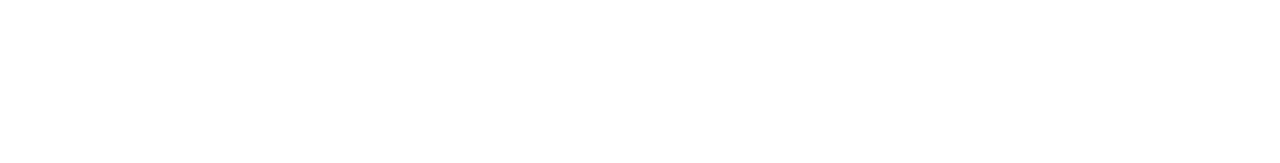
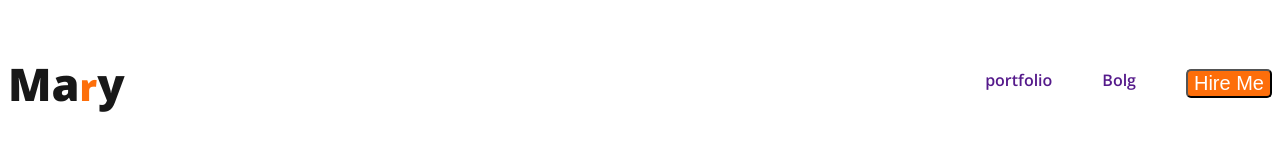
Before and after one commit to jhmasudrana/porttfolio, a plain HTML site: page index.html in a window 1280 px wide. Drawn offline with nearby package versions, Linux system fonts and the light colour scheme.

Commit message:
first add

```diff
--- a/index.html
+++ b/index.html
@@ -4,9 +4,27 @@
     <meta charset="UTF-8">
     <meta name="viewport" content="width=device-width, initial-scale=1.0">
     <title>Document</title>
+    <link rel="preconnect" href="https://fonts.googleapis.com">
+<link rel="preconnect" href="https://fonts.gstatic.com" crossorigin>
+<link href="https://fonts.googleapis.com/css2?family=Open+Sans:ital,wght@0,600;0,700;0,800;1,400&display=swap" rel="stylesheet">
     <link rel="stylesheet" href="port.css">
+
 </head>
 <body>
+    <header>
+     <nav>
+        <h3 class="nav-title">Ma<small class="text-color">r</small>y</h3>
+        <ul>
+            <li><a href="">portfolio</a></li>
+
+               <li ></li><a href="">Bolg</a></li>
+               <li> <button class="btn-primary" href="">Hire Me</button></li>
+
+        </ul>
+     </nav>
+     </header>
+    <main></main>
+    <footer></footer>
 
 </body>
 </html>
--- a/port.css
+++ b/port.css
@@ -0,0 +1,46 @@
+/* commn style shardd */
+body {
+    font-family: 'Open Sans', sans-serif;
+}
+
+.text-color {
+    color: #FD6E0A;
+}
+
+.btn-primary {
+    background-color: #FD6E0A;
+    border-radius: 5px;
+    background: #FD6E0A;
+    font-size: 20px;
+    font-weight: 700px;
+    color: white;
+
+}
+
+/*nav realated styles*/
+nav {
+    display: flex;
+    justify-content: space-between;
+    align-items: center;
+}
+
+.nav-title {
+    color: #181818;
+    font-size: 45px;
+    font-style: normal;
+    font-weight: 800;
+    line-height: normal;
+}
+
+nav ul {
+    display: flex;
+}
+
+nav li {
+    list-style: none;
+    margin-left: 50px;
+}
+
+nav a {
+    text-decoration: none;
+}
```
